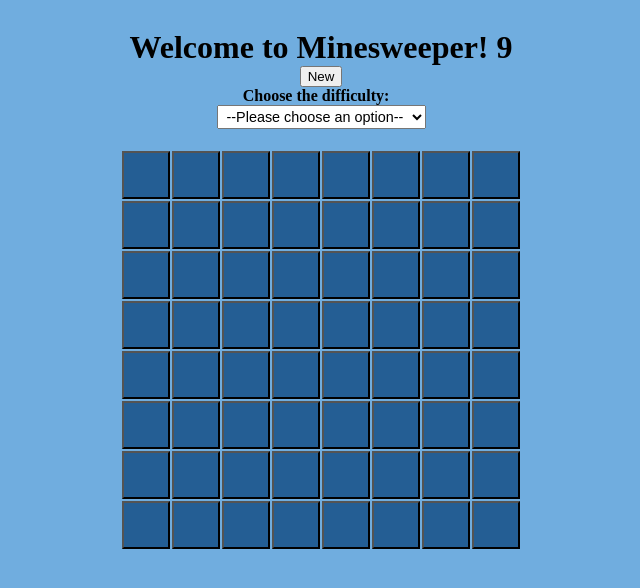
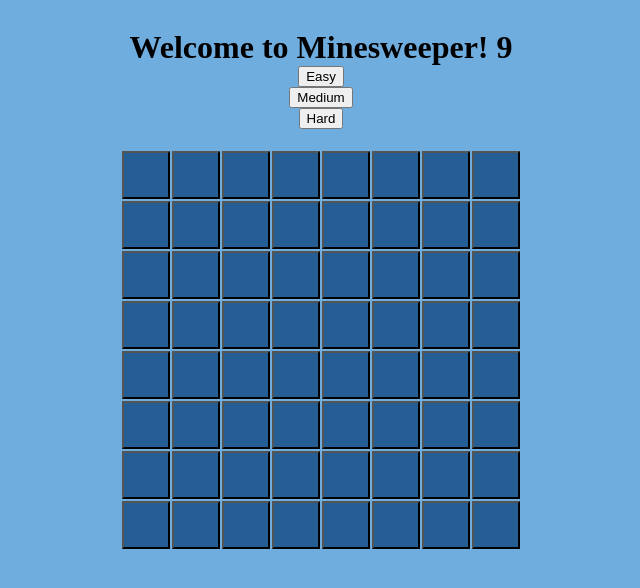
Before and after one commit to Amheisern/Minesweeper, a React (Vite) app: page / in a window 1280 px wide. Shown: the top 588 px of the page, without its empty margins (319-959 px from the left). Built offline with nearby package versions, Linux system fonts and the light colour scheme.

Commit message:
adding difficulty setting. need to style the difficulty setting

```diff
--- a/src/App.tsx
+++ b/src/App.tsx
@@ -24,6 +24,29 @@ export function App() {
     state: null,
     mines: 9,
   })
+  const [difficulty, setDifficulty] = useState<0 | 1 | 2>(0)
+
+  async function newGame(newGameDifficulty: 0 | 1 | 2) {
+    const gameDifficulty = { difficulty: newGameDifficulty }
+    // Make a POST request to ask for a new game
+    const response = await fetch(
+      'https://minesweeper-api.herokuapp.com/games',
+      {
+        method: 'POST',
+        headers: { 'content-type': 'application/json' },
+        body: JSON.stringify(gameDifficulty),
+      }
+    )
+    if (response.ok) {
+      console.log('hello')
+      // Get the response as JSON
+      const newGameState = (await response.json()) as Game
+      // Make that the new state!
+      setDifficulty(difficulty)
+      setGame(newGameState)
+    }
+  }
+
   async function handleClickCell(row: number, col: number) {
     if (
       // No game id
@@ -74,7 +97,7 @@ export function App() {
     // Generate the URL we need
     const url = `https://minesweeper-api.herokuapp.com/games/${game.id}/flag`
     // Make an object to send as JSON
-    const body = { row: row, col: col }
+    const body = { row, col }
     // Make a POST request to make a move
     const response = await fetch(url, {
       method: 'POST',
@@ -82,24 +105,6 @@ export function App() {
       body: JSON.stringify(body),
     })
     if (response.ok) {
-      // Get the response as JSON
-      const newGameState = (await response.json()) as Game
-      // Make that the new state!
-      setGame(newGameState)
-    }
-  }
-  async function handleNewEasyGame() {
-    // Make a POST request to ask for a new game
-    const response = await fetch(
-      'https://minesweeper-api.herokuapp.com/games',
-      {
-        method: 'POST',
-        headers: { 'content-type': 'application/json' },
-        body: JSON.stringify({ difficulty: 0 }),
-      }
-    )
-    if (response.ok) {
-      console.log('hello')
       // Get the response as JSON
       const newGameState = (await response.json()) as Game
       // Make that the new state!
@@ -125,16 +130,11 @@ export function App() {
     <div>
       <h1>
         {header} {game.id} {game.mines}
-        <button onClick={handleNewEasyGame}>New</button>
-        <label htmlFor="difficulty">Choose the difficulty:</label>
-        <select name="pain" id="difficulty-select">
-          <option value="">--Please choose an option--</option>
-          <option value="easy">Easy</option>
-          <option value="medium">Medium</option>
-          <option value="hamster">Hard</option>
-        </select>
+        <button onClick={() => newGame(0)}>Easy</button>
+        <button onClick={() => newGame(1)}>Medium</button>
+        <button onClick={() => newGame(2)}>Hard</button>
       </h1>
-      <ul>
+      <ul className={`difficulty-${difficulty}`}>
         {game.board.map((row, rowIndex) =>
           row.map((col, colIndex) => (
             <button
```
